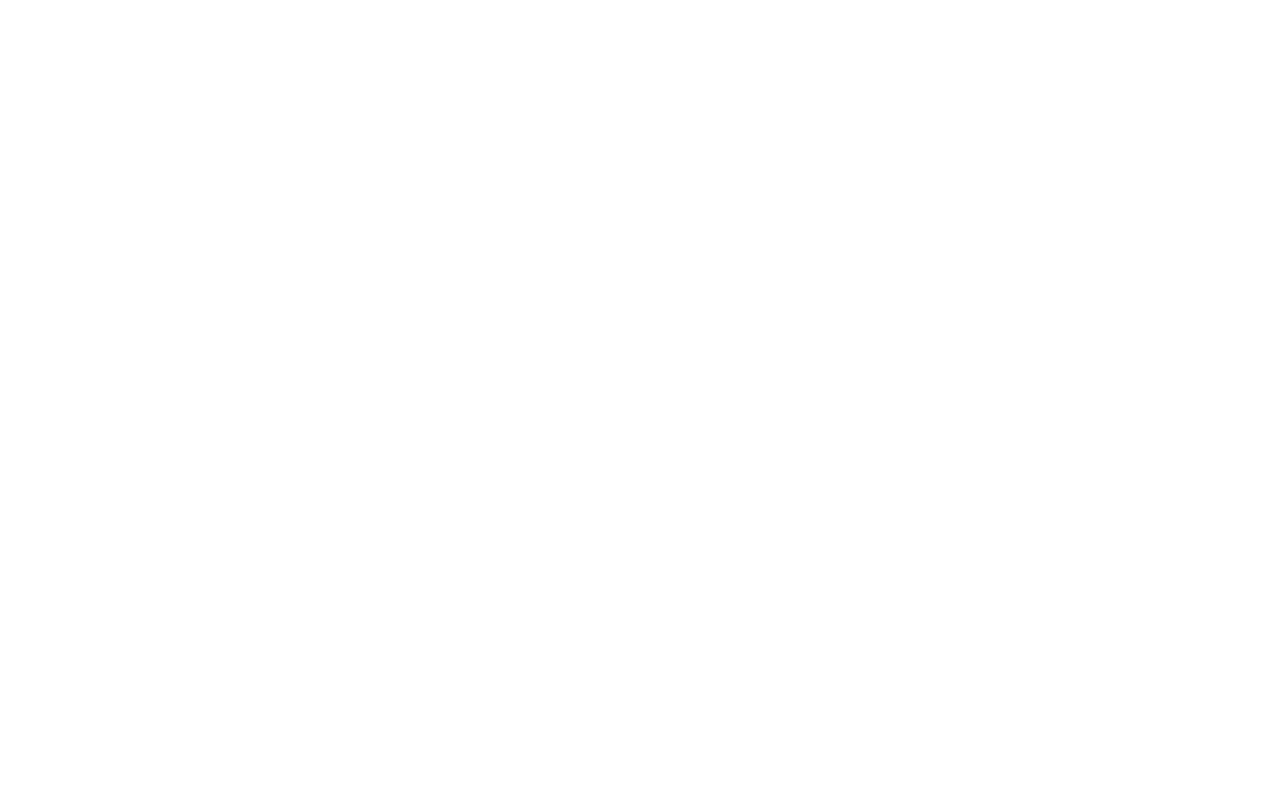
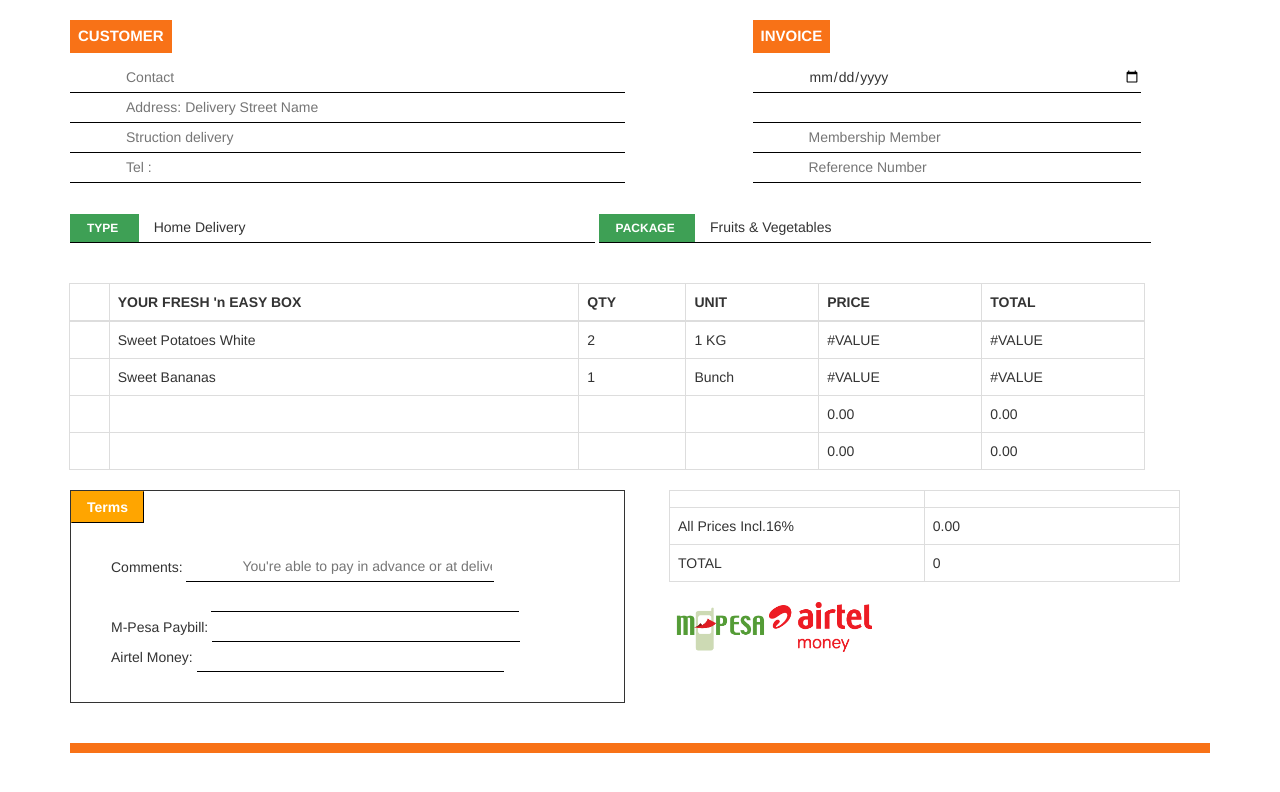
Before and after one commit to Saworieza/Recipe_template, a plain HTML site: page invoice.html in a window 1280 px wide. Drawn offline with nearby package versions, Linux system fonts and the light colour scheme.

Commit message:
invoice complete

```diff
--- /dev/null
+++ b/css/invoice.css
@@ -0,0 +1,124 @@
+ul li{
+	list-style-type: none;
+}
+ul{
+	margin-left: -4rem;
+}
+textarea:focus, input{
+    border: none;
+    border-bottom: thin solid #000;
+    width: 85%;
+    height: 3rem;
+    padding-left: 4em;
+}
+input[type="radio"]{
+	display: none;
+}
+.owner-title{
+	background: rgb(248, 114, 23) none repeat scroll 0% 0%;
+	padding: 0.8rem;
+	font-size: 15px;
+	font-weight: 600;
+	color: rgb(255, 255, 255);
+	text-transform: uppercase;
+}
+
+.type-pack{
+	margin-top: 2rem;
+	margin-bottom: 4rem;
+}
+.type-pack input{
+	width: 40%;
+	padding-left: 1.5rem;
+}
+.ty-pa{
+	background: rgb(62, 160, 85) none repeat scroll 0% 0%;
+	color: white;
+	padding-top: 7px;
+	padding-bottom: 7px;
+	border-bottom: thin solid rgb(0, 0, 0);
+	padding-left: 17px;
+	padding-right: 17px;
+	font-weight: 600;
+	font-size: 12px;
+}
+.table{
+	width: 92% !important;
+	margin-left: 1.4rem;
+}
+#content1 >ul>li>input{
+	width: 60%;
+}
+#content1 > ul > li > span{
+	width: 100px;
+}
+#content1>ul{
+	margin: 0 auto;
+	padding-top: 3rem;
+	padding-bottom: 3rem;
+}
+.omega{
+	margin-left: 10rem;
+}
+.table1 > tbody > tr > td{
+	width: 160px;
+}
+.tab-content input{
+	width: 60%;
+}
+.pay-methods{
+	margin-left: 2rem;
+}
+.pay-methods img{
+	width: auto;
+	height: 50px;
+}
+.big-orange{
+	border-bottom: 10px solid #F87217;
+	margin-top: 4rem;
+	margin-bottom: 30rem;
+}
+
+main {
+  min-width: 320px;
+  max-width: 800px;
+  margin: 0 auto;
+  background: #fff;
+}
+
+label {
+  display: inline-block;
+  margin: 0 0 -1px;
+  padding: 5px 15px;
+  font-weight: 600;
+  text-align: center;
+  color: #bbb;
+  border: 1px solid transparent;
+}
+
+input:checked + label {
+	color: #fff;
+	background: orange;
+	border-bottom: thin solid #000;
+	border-right: thin solid #000;
+}
+
+#tab1:checked ~ #content1 {
+  display: block;
+}
+
+@media screen and (max-width: 650px) {
+  label {
+    font-size: 0;
+  }
+  label:before {
+    margin: 0;
+    font-size: 18px;
+  }
+}
+
+@media screen and (max-width: 400px) {
+  label {
+    padding: 15px;
+  }
+}
--- a/invoice.html
+++ b/invoice.html
@@ -1,9 +1,139 @@
 <!DOCTYPE html>
 <html>
 <head>
-	<title></title>
+	<title>Invoices</title>
+	 <link crossorigin="anonymous" href="https://maxcdn.bootstrapcdn.com/bootstrap/3.3.6/css/bootstrap.min.css" integrity="sha384-1q8mTJOASx8j1Au+a5WDVnPi2lkFfwwEAa8hDDdjZlpLegxhjVME1fgjWPGmkzs7" rel="stylesheet">
+	 <link rel="stylesheet" type="text/css" href="css/invoice.css">
 </head>
 <body>
+<div class="container">
+	<div class="row">
+		<form>
+			<div class="col-lg-7">
+				<h2 class="pull-left owner-title">Customer</h2>
+				<div class="clearfix"></div>
+				<ul>
+					<li><input type="text" placeholder="Contact" class="text-left"></input></li>
+					<li><input type="text" placeholder="Address: Delivery Street Name" class="text-left"></input></li>
+					<li><input type="text" placeholder="Struction delivery" class="text-left"></input></li>
+					<li><input type="text" placeholder="Tel :" class="text-left"></input></li>
+				</ul>
+			</div>
+			<div class="col-lg-5">
+				<h2 class="pull-left owner-title">Invoice</h2>
+				<div class="clearfix"></div>
+				<ul>
+					<li><input type="date" placeholder="Date :" class="text-left"></input></li>
+					<li><input type="text" placeholder="" class="text-left"></input></li>
+					<li><input type="text" placeholder="Membership Member" class="text-left"></input></li>
+					<li><input type="text" placeholder="Reference Number" class="text-left"></input></li>
+				</ul>
+			</div>
+			<div class="col-lg-12 type-pack">
+					<span class="ty-pa">TYPE </span><input type="text" name="Type" value="Home Delivery"></input>
+					<span class="ty-pa">PACKAGE </span><input type="text" name="Package" value="Fruits &amp; Vegetables"></input>
+			</div>
 
+         	<div class="clearfix"></div>
+			<table class="table table-bordered">
+			    <thead>
+			        <tr>
+			        	<th></th>
+				        <th>YOUR FRESH 'n EASY BOX</th>
+				        <th>QTY</th>
+				        <th>UNIT</th>
+				        <th>PRICE</th>
+				        <th>TOTAL</th>
+			       </tr>
+			    </thead>
+			    <tbody>
+			        <tr>
+			        	<td></td>
+				        <td>Sweet Potatoes White</td>
+				        <td>2</td>
+				        <td>1 KG</td>
+				        <td>#VALUE</td>
+				        <td>#VALUE</td>
+			        </tr>
+			        <tr>
+			        	<td></td>
+				        <td>Sweet Bananas</td>
+				        <td>1</td>
+				        <td>Bunch</td>
+				        <td>#VALUE</td>
+				        <td>#VALUE</td>
+			        </tr>
+			        <tr>
+			        	<td></td>
+				        <td></td>
+				        <td></td>
+				        <td></td>
+				        <td>0.00</td>
+				        <td>0.00</td>
+			        </tr>
+			         <tr>
+			        	<td></td>
+				        <td></td>
+				        <td></td>
+				        <td></td>
+				        <td>0.00</td>
+				        <td>0.00</td>
+			        </tr>
+
+			    </tbody>
+			</table>
+
+			<div class="col-lg-6">
+				<div style="border:thin solid;">
+					<main>
+					  <input id="tab1" type="radio" name="tabs" checked>
+					  <label for="tab1">Terms</label>
+					  <section id="content1">
+					    <ul>
+							<li><span >Comments: </span><input type="text" placeholder="You're able to pay in advance or at delivery. On Mobile Banking Accepted "></input></li>
+							<li><input class="omega" type="text" placeholder=""></input></li>
+
+							<li><span > M-Pesa Paybill: </span><input type="text" placeholder=" "></input></li>
+							<li><span >Airtel Money: </span><input type="text" placeholder=" "></input></li>
+						</ul>
+					  </section>
+					</main>
+				</div>
+			</div>
+			<div class="col-lg-6">
+				<table class="table table-bordered table1">
+				    <tbody>
+				        <tr>
+				        	<td></td>
+					        <td></td>
+				        </tr>
+				        <tr>
+				        	<td> All Prices Incl.16%</td>
+					        <td>0.00</td>
+				        </tr>
+				        <tr>
+				        	<td>TOTAL</td>
+				        	<td>0</td>
+				        </tr>
+				    </tbody>
+			    </table>
+			    <div class="pay-methods">
+				    <img src="images/mpesa.png" >
+				    <img src="images/airtel.png">
+				</div>
+			</div>
+		</form>
+	</div>
+	<div class="big-orange"></div>
+
+	 <!-- scripts -->
+	<script src="https://maxcdn.bootstrapcdn.com/bootstrap/3.3.6/js/bootstrap.min.js"></script>
+    <script src="js/script.js"></script>
+    <script src="https://ajax.googleapis.com/ajax/libs/jquery/1.12.0/jquery.min.js"></script>
+    <script>
+    	jQuery(function () {
+		    jQuery('#myTab a:last').tab('show')
+		})
+    </script>
 </body>
 </html>
--- /dev/null
+++ b/js/script.js
@@ -0,0 +1,3 @@
+jQuery(function () {
+    jQuery('#myTab a:last').tab('show')
+})
```
Also changed, not shown: index.html (+4 -4 lines), images/airtel.png (added), images/mpesa.png (added).
